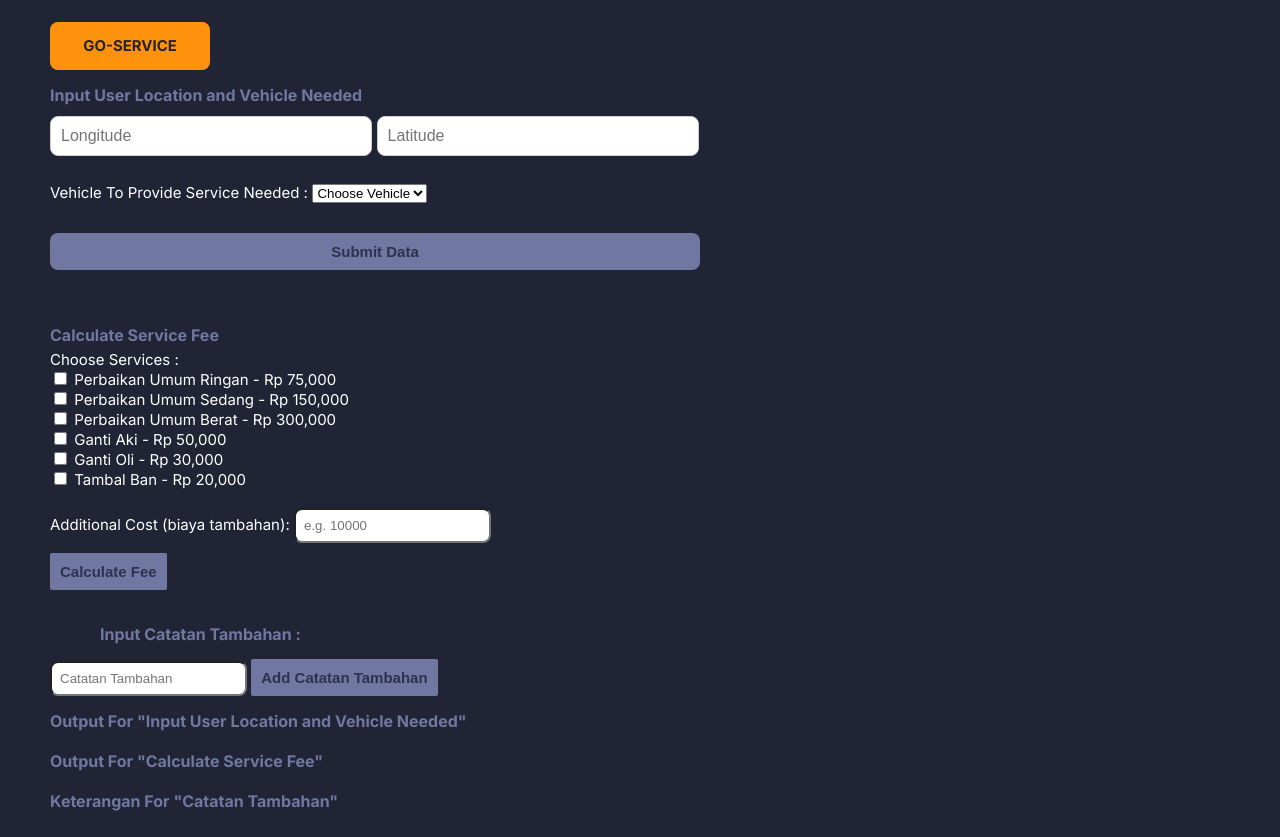
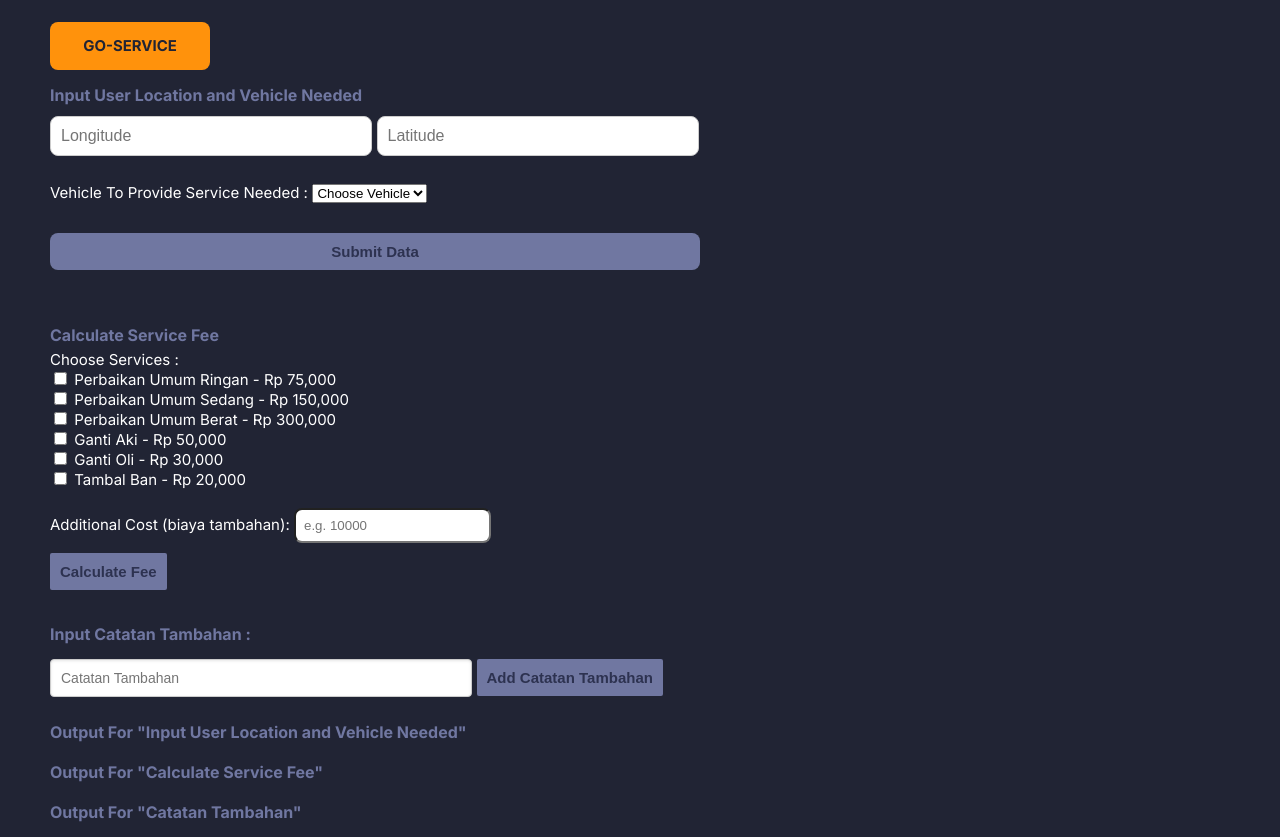
Before and after one commit to Bryantgouw/go-morse-website, a plain HTML site: page index.html in a window 1280 px wide. Shown: the part 115-952 px from the top of the page. Drawn offline with Linux system fonts and the light colour scheme.

Commit message:
Added Catatan Tambahan Styling

```diff
--- a/index.html
+++ b/index.html
@@ -77,8 +77,10 @@
 
                     <button type="submit">Calculate Fee</button><br><br>
                 </form>
+            </div>
 
-                <div class="subJudul">Input Catatan Tambahan : </div>
+            <div class="subJudul">Input Catatan Tambahan : </div>
+            <div class="catatan">
                 <form id="catatanTambahan">
                     <input type="text" name="catatanTambahan" placeholder="Catatan Tambahan" required>
                     <button type="submit">Add Catatan Tambahan</button>
@@ -107,7 +109,7 @@
 
             <div class="output">
                 <div class="kotak-serviceOrder">
-                    <div class="subJudul">Keterangan For "Catatan Tambahan"</div>
+                    <div class="subJudul">Output For "Catatan Tambahan"</div>
                     <div class="listOutput" id="catatanTambahan">
                         <!-- Output #3 will be displayed here-->
 
--- a/style.css
+++ b/style.css
@@ -140,6 +140,27 @@
     margin: 0px 0px 0px 50px;
 }
 
+.catatan{
+    margin: 0px 0px 0px 50px;
+}
+
+.catatan input[type="text"] {
+    width: 100%;
+    max-width: 400px;
+    padding: 10px;
+    font-size: 14px;
+    border: 1px solid #ccc;
+    border-radius: 4px;
+    box-shadow: inset 0 1px 3px rgba(0, 0, 0, 0.1);
+    margin-bottom: 10px;
+}
+
+.catatan input[type="text"]:focus {
+    outline: none;
+    border-color: #007BFF;
+    box-shadow: 0 0 5px rgba(0, 123, 255, 0.5);
+}
+
 .inputanLogin input[type="text"],
 .inputanLogin input[type="password"] {
     width: 300px;
```
